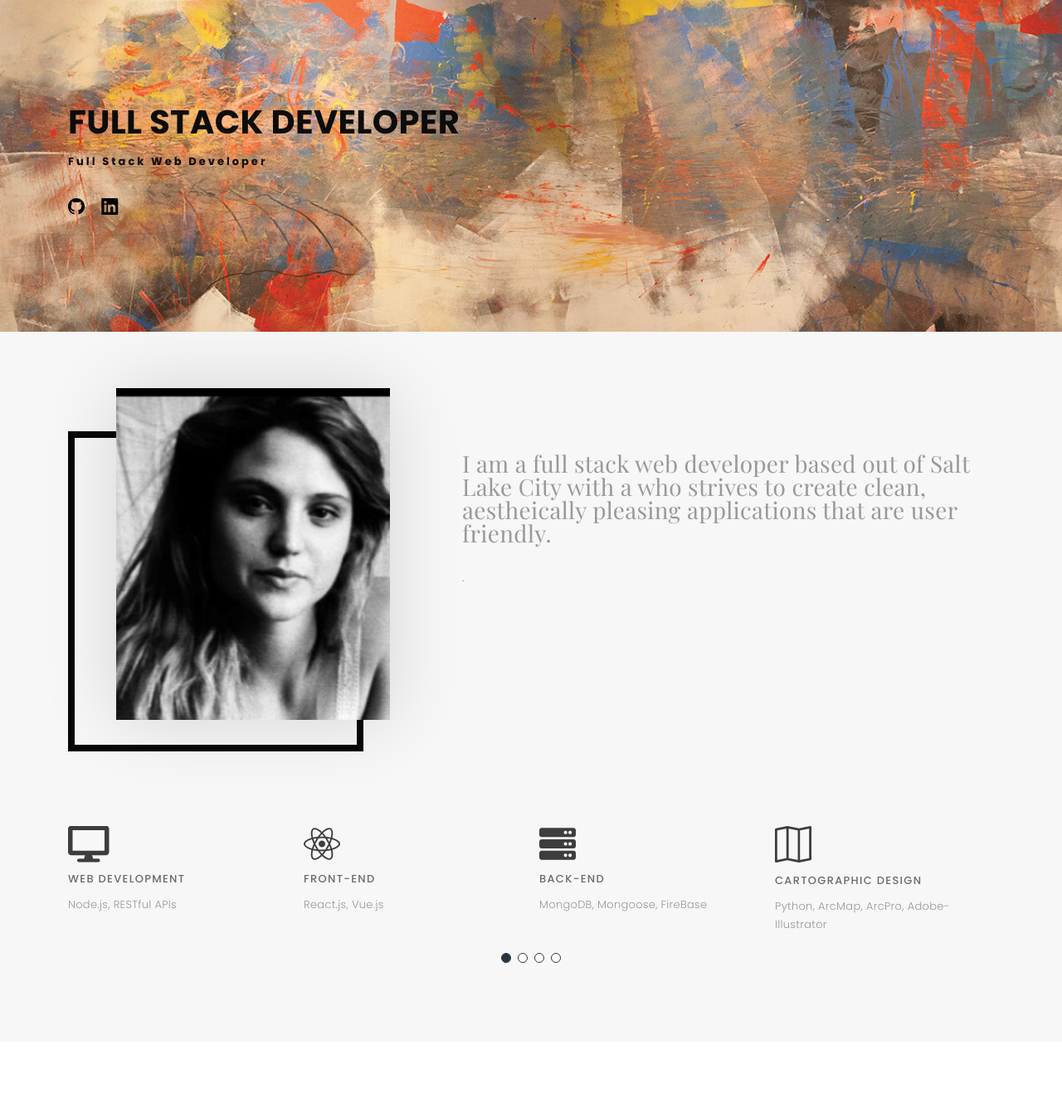
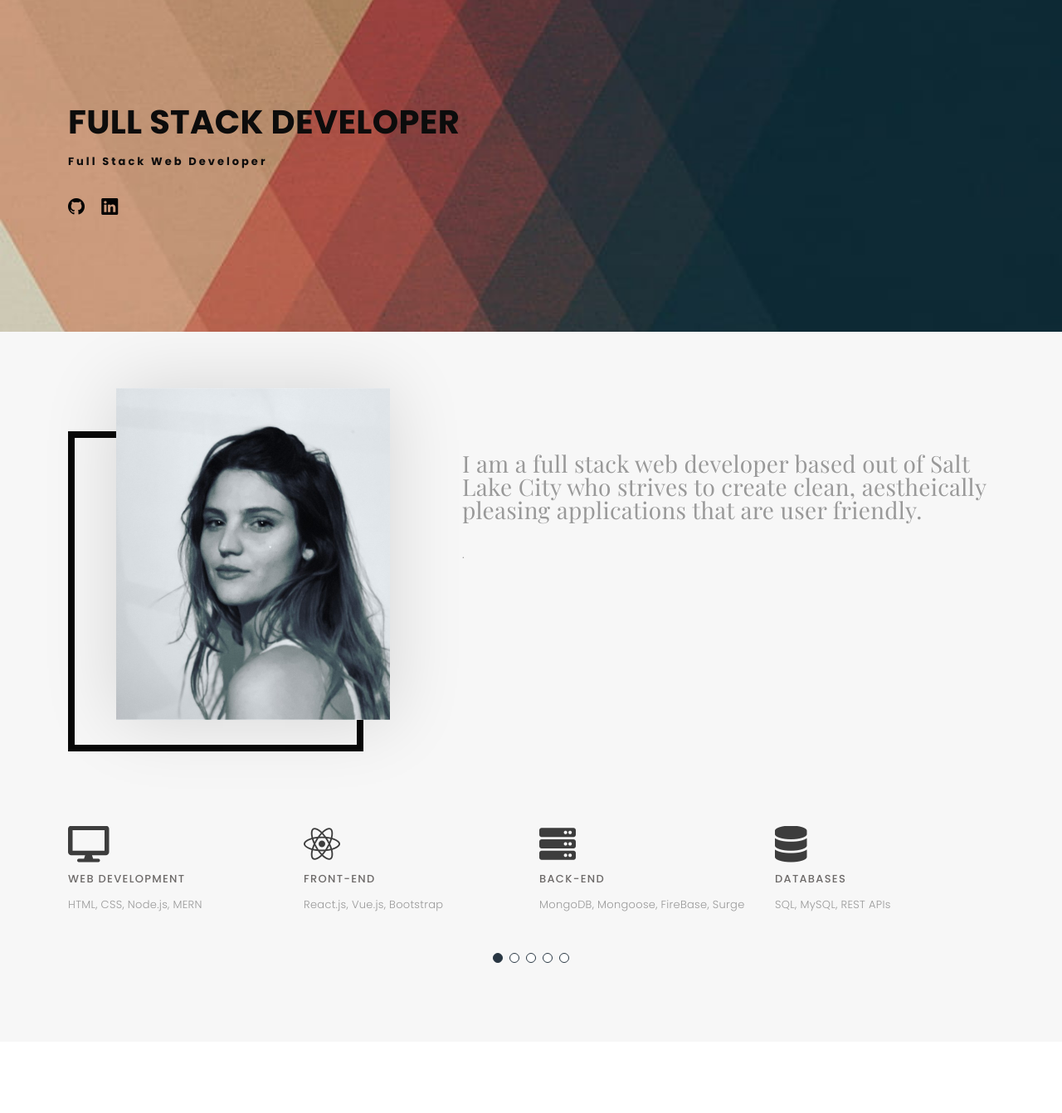
Before and after one commit to RenMG00/my-portfolio-rg, a PHP site: page / in a window 1280 px wide. Shown: the top 1342 px of the page at 83% size. Run offline with PHP 8.4, Linux system fonts and the light colour scheme; some web fonts are replaced.

Commit message:
more css changes

```diff
--- a/index.html
+++ b/index.html
@@ -5,7 +5,7 @@
     <meta charset="utf-8">
     <meta content="width=device-width, initial-scale=1.0" name="viewport">
 
-    <title>Hello</title>
+    <title>Ren Gian</title>
     <meta content="" name="description">
     <meta content="" name="keywords">
 
@@ -43,7 +43,7 @@
 
             <!-- <a href="index.html" class="logo"><img src="assets/img/logo.png" alt="" class="img-fluid"></a> -->
             <!-- Uncomment below if you prefer to use an text logo -->
-            <h1 class="logo"><a href="index.html">Hello</a></h1>
+            <h1 class="logo"><a href="index.html">Ren Gian</a></h1>
 
             <nav id="navbar" class="navbar">
                 <ul>
@@ -84,14 +84,14 @@
                     <div class="col-lg-4 ">
                         <div class="div-img-bg">
                             <div class="about-img">
-                                <img src="assets/img/selfie.jpg" class="img-responsive" alt="me">
+                                <img src="assets/img/selfie2.jfif" class="img-responsive" alt="me">
                             </div>
                         </div>
                     </div>
 
                     <div class="col-lg-7">
                         <div class="about-descr">
-                            <p class="p-heading">I am a full stack web developer based out of Salt Lake City with a who strives
+                            <p class="p-heading">I am a full stack web developer based out of Salt Lake City who strives
                                 to create clean, aestheically pleasing applications that are user friendly.</p>
                             <p class="separator"> .</p>
                         </div>
@@ -111,7 +111,7 @@
                             <div class="services-block">
                                 <i class="fas fa-desktop"></i>
                                 <span>Web Development</span>
-                                <p class="separator">Node.js, RESTful APIs </p>
+                                <p class="separator"> HTML, CSS, Node.js, MERN</p>
                             </div>
                         </div><!-- End testimonial item -->
 
@@ -119,14 +119,21 @@
                             <div class="services-block">
                                 <i class="fab fa-react"></i>
                                 <span>Front-end</span>
-                                <p class="separator">React.js, Vue.js </p>
+                                <p class="separator">React.js, Vue.js, Bootstrap</p>
                             </div>
                         </div><!-- End testimonial item -->
                         <div class="swiper-slide">
                             <div class="services-block">
                                 <i class="fas fa-server"></i>
                                 <span>Back-End</span>
-                                <p class="separator">MongoDB, Mongoose, FireBase </p>
+                                <p class="separator">MongoDB, Mongoose, FireBase, Surge </p>
+                            </div>
+                        </div>
+                         <div class="swiper-slide">
+                            <div class="services-block">
+                                <i class="fas fa-database"></i>
+                                <span>Databases</span>
+                                <p class="separator">SQL, MySQL, REST APIs</p>
                             </div>
                         </div>
                         <div class="swiper-slide">
--- a/portfolio-details.html
+++ b/portfolio-details.html
@@ -159,8 +159,6 @@
 
       </div>
 
-      <p>&copy; Copyrights Folio. All rights reserved.</p>
-
       <div class="credits">
         <!--
         All the links in the footer should remain intact.
@@ -168,7 +166,6 @@
         Licensing information: https://bootstrapmade.com/license/
         Purchase the pro version with working PHP/AJAX contact form: https://bootstrapmade.com/buy/?theme=Folio
       -->
-        Designed by <a href="https://bootstrapmade.com/">BootstrapMade</a>
       </div>
 
     </div>
--- a/style.css
+++ b/style.css
@@ -426,7 +426,7 @@ body {
   # Hero
   --------------------------------------------------------------*/
   #hero {
-    background: url("./assets/img/colorful.jpg") repeat scroll center center/cover;
+    background: url("./assets/img/fadedColor.jpg") repeat scroll center center/cover;
     height: 50vh;
     width: 100%;
   }
```
Also changed, not shown: assets/img/fadedColor.jpg (added), assets/img/selfie2.jfif (added), 2 other files.
